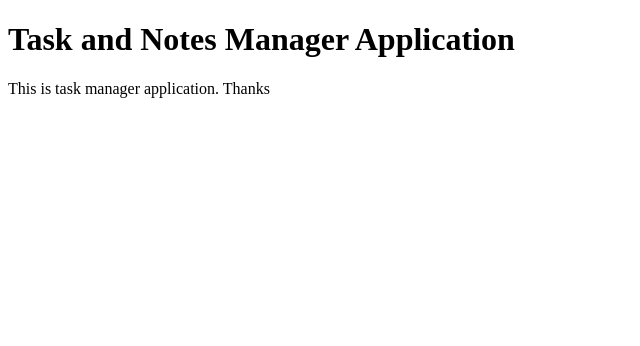
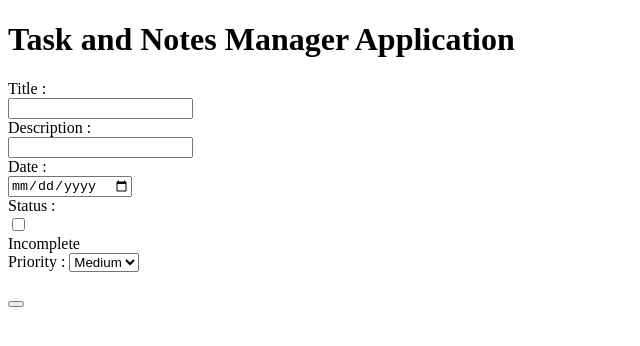
Before and after one commit to ChandanAwasthi/todo, a website: page public/index.html in a window 1280 px wide. Shown: the whole page, without its empty margins (0-640 px from the left). Drawn offline with Linux system fonts and the light colour scheme.

```diff
--- a/public/index.html
+++ b/public/index.html
@@ -8,6 +8,26 @@
 <body>
     <h1>Task and Notes Manager Application</h1>
 
-    <p>This is task manager application. Thanks</p>
+    <form id="myForm" class="myForm">
+        <label for="title">Title :</label><br>
+        <input type="text" id="txttitle" name="txttitle"><br>
+        <label for="description">Description :</label><br>
+        <input type="text" id="txtDescription" name="txtDescription"><br>
+        <label for="date">Date :</label><br>
+        <input type="date" id="txtDate" name="txtDate"><br>
+        <label for="status">Status :</label><br>
+        <input type="checkbox" id="checkInComplete" name="checkInComplete" value="checkInComplete"> <br>
+        <label for="statusIncomplete">Incomplete</label><br>
+        <label for="priority">Priority :</label>
+        <select id="priority" name="priority">
+        <option value="Medium">Medium</option>
+        <option value="Low">Low</option>
+        <option value="High">High</option>
+        </select> <br><br>
+        <button type="submit"></button>
+      </form>
+
+
+
 </body>
 </html>
```
Also changed, not shown: server.js (+21 -2 lines).
